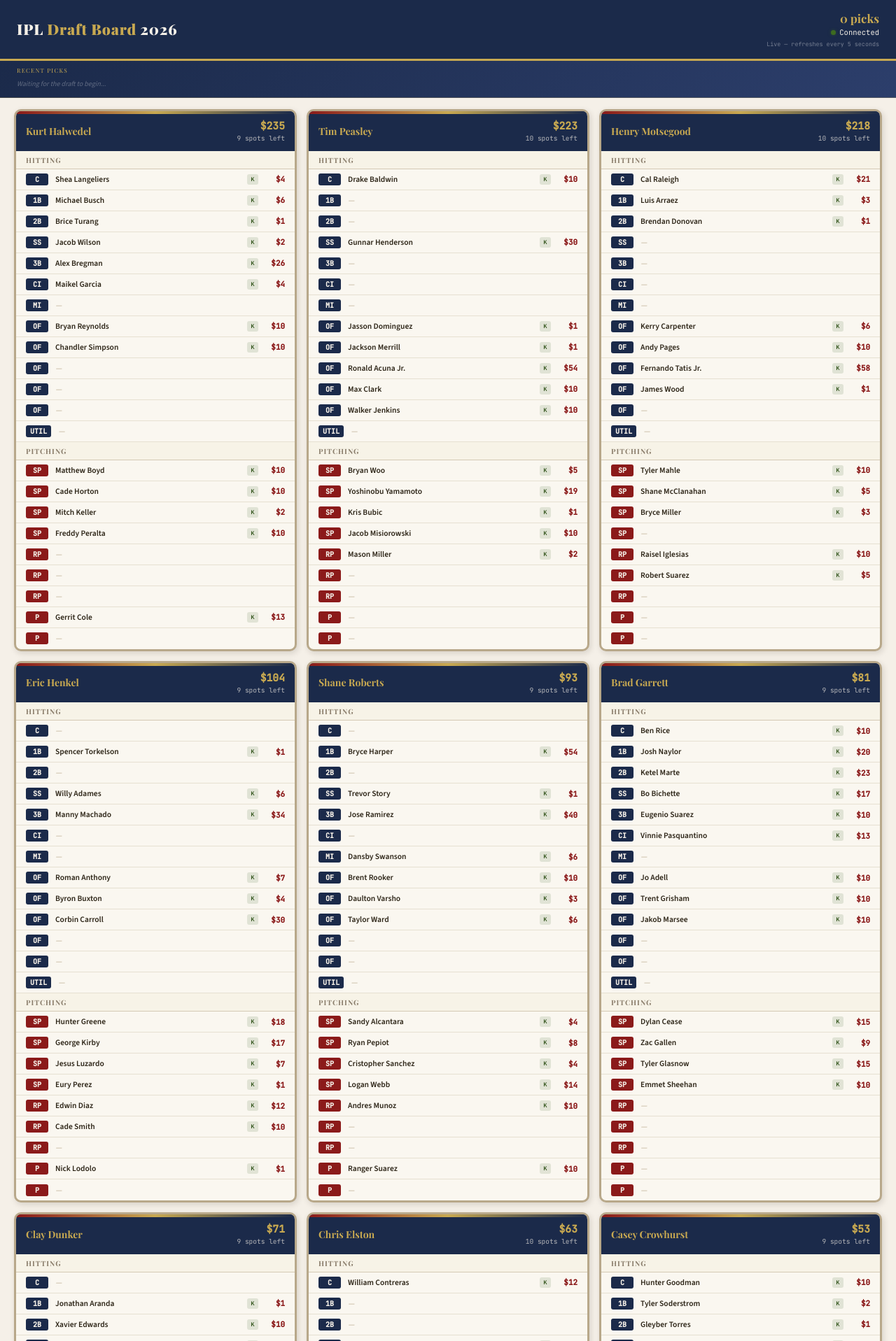
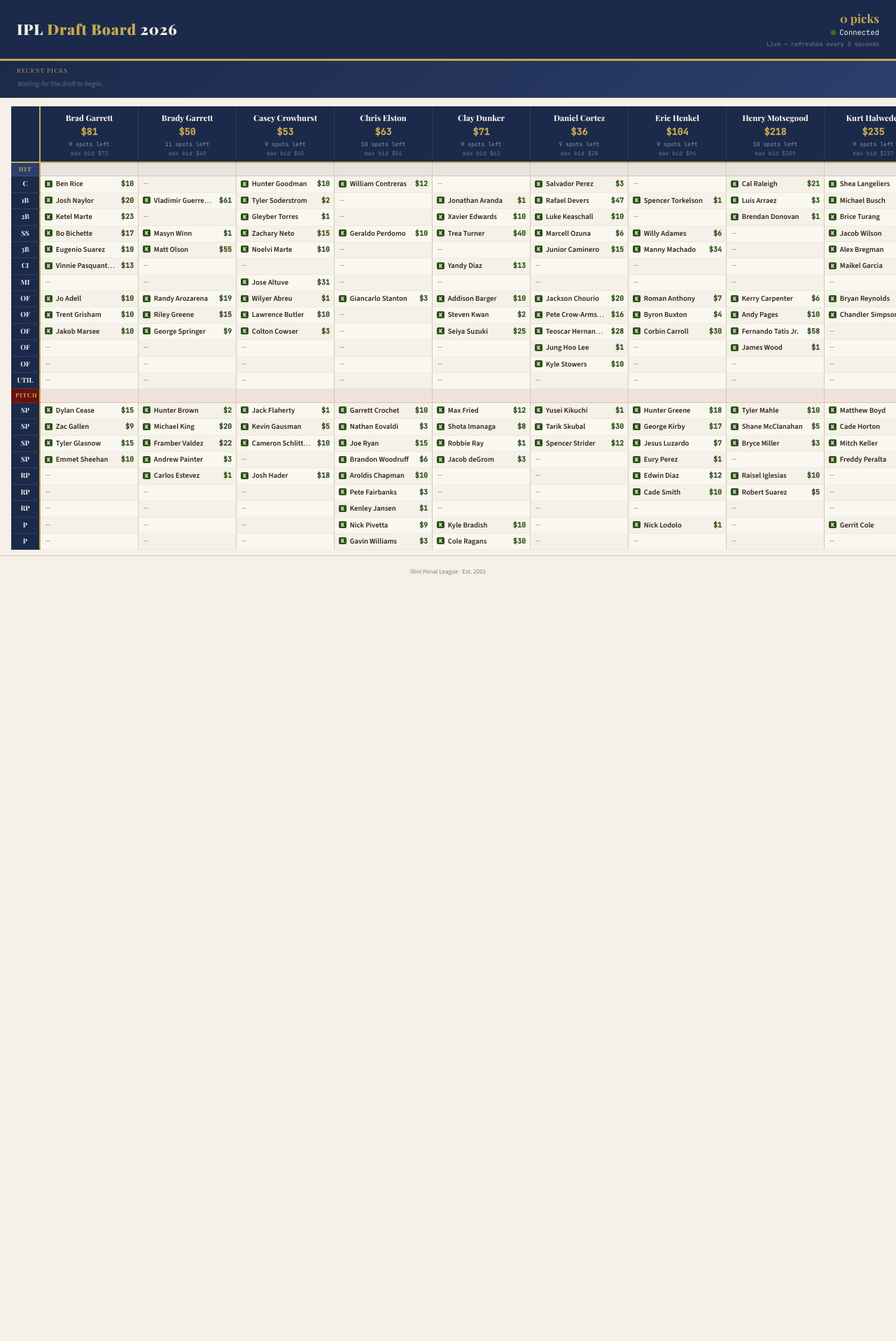
Before and after one commit to claydunker-yalc/ipl-auction-calculator, a Flask app: page /board in a window 1280 px wide. Shown: the top 1917 px of the page at 70% size. After the commit the page ends 822 px from the top, so only its background shows below. Run offline with Flask 3, Linux system fonts and the light colour scheme.

Commit message:
Update board layout to spreadsheet style
Co-Authored-By: Claude Opus 4.5 <noreply@anthropic.com>

```diff
--- a/templates/board.html
+++ b/templates/board.html
@@ -101,20 +101,9 @@
             border-left: 2px solid var(--mustard);
         }
 
-        .ticker-item .pick-num {
-            color: var(--mustard);
-            font-weight: 700;
-        }
-
-        .ticker-item .pick-price {
-            color: var(--forest-light);
-            font-weight: 600;
-        }
-
-        .ticker-item .pick-pos {
-            color: rgba(255,255,255,0.4);
-            font-size: 0.6rem;
-        }
+        .ticker-item .pick-num { color: var(--mustard); font-weight: 700; }
+        .ticker-item .pick-price { color: var(--forest-light); font-weight: 600; }
+        .ticker-item .pick-pos { color: rgba(255,255,255,0.4); font-size: 0.6rem; }
 
         .ticker-empty {
             color: rgba(255,255,255,0.3);
@@ -132,24 +121,206 @@
             100% { background: rgba(255,255,255,0.05); }
         }
 
-        /* ---- Teams Grid — mirrors dashboard team-view-grid ---- */
-        .board-grid {
-            display: grid;
-            grid-template-columns: repeat(auto-fill, minmax(360px, 1fr));
-            gap: 14px;
-            padding: 16px 20px;
-            max-width: 1800px;
-            margin: 0 auto;
+        /* ---- Spreadsheet Board ---- */
+        .spreadsheet-wrap {
+            overflow-x: auto;
+            padding: 12px 16px 0;
+            -webkit-overflow-scrolling: touch;
         }
 
-        /* ---- New-draft highlight on roster slots ---- */
-        .roster-slot.new-draft-slot {
-            animation: highlightSlot 3.5s ease-out;
+        .spreadsheet {
+            display: grid;
+            /* 1 label column + N team columns */
+            min-width: 100%;
+            border-collapse: collapse;
+            font-family: var(--font-body);
+            font-size: 0.78rem;
         }
 
-        @keyframes highlightSlot {
-            0% { background: rgba(200, 169, 81, 0.3); }
-            100% { background: transparent; }
+        /* Column header row: team names */
+        .ss-header-row {
+            display: contents;
+        }
+
+        /* Position label column */
+        .ss-pos-label {
+            position: sticky;
+            left: 0;
+            z-index: 10;
+            background: var(--navy);
+            color: var(--cream);
+            font-family: var(--font-display);
+            font-size: 0.7rem;
+            font-weight: 700;
+            text-align: center;
+            padding: 3px 6px;
+            border-right: 2px solid var(--mustard);
+            border-bottom: 1px solid rgba(255,255,255,0.1);
+            min-width: 42px;
+            white-space: nowrap;
+        }
+
+        .ss-pos-label.section-hitting {
+            background: var(--navy-light);
+            color: var(--mustard);
+            font-size: 0.6rem;
+            text-transform: uppercase;
+            letter-spacing: 0.12em;
+        }
+
+        .ss-pos-label.section-pitching {
+            background: var(--burgundy-dark);
+            color: var(--mustard);
+            font-size: 0.6rem;
+            text-transform: uppercase;
+            letter-spacing: 0.12em;
+        }
+
+        /* Team column header */
+        .ss-team-header {
+            background: var(--navy);
+            color: var(--cream);
+            text-align: center;
+            padding: 8px 4px 6px;
+            border-bottom: 2px solid var(--mustard);
+            border-right: 1px solid rgba(255,255,255,0.08);
+            min-width: 140px;
+        }
+
+        .ss-team-name {
+            font-family: var(--font-display);
+            font-size: 0.82rem;
+            font-weight: 800;
+            white-space: nowrap;
+            overflow: hidden;
+            text-overflow: ellipsis;
+        }
+
+        .ss-team-budget {
+            font-family: var(--font-mono);
+            font-size: 0.95rem;
+            font-weight: 700;
+            color: var(--mustard);
+            margin-top: 2px;
+        }
+
+        .ss-team-spots {
+            font-family: var(--font-mono);
+            font-size: 0.58rem;
+            color: rgba(255,255,255,0.5);
+            margin-top: 1px;
+        }
+
+        .ss-team-maxbid {
+            font-family: var(--font-mono);
+            font-size: 0.58rem;
+            color: rgba(255,255,255,0.35);
+        }
+
+        /* Section divider row */
+        .ss-section-cell {
+            padding: 2px 4px;
+            border-right: 1px solid var(--border-light);
+            border-bottom: 1px solid var(--border-light);
+        }
+
+        .ss-section-cell.hitting-section {
+            background: rgba(27, 42, 74, 0.06);
+        }
+
+        .ss-section-cell.pitching-section {
+            background: rgba(139, 26, 26, 0.06);
+        }
+
+        /* Regular player cells */
+        .ss-cell {
+            padding: 3px 6px;
+            border-right: 1px solid var(--border-light);
+            border-bottom: 1px solid rgba(0,0,0,0.04);
+            white-space: nowrap;
+            overflow: hidden;
+            text-overflow: ellipsis;
+            min-width: 140px;
+            background: var(--parchment);
+            transition: background 0.2s;
+        }
+
+        .ss-cell:nth-child(odd) {
+            background: var(--cream);
+        }
+
+        .ss-cell.empty-cell {
+            color: var(--text-muted);
+            font-style: italic;
+            font-size: 0.7rem;
+        }
+
+        .ss-cell .player-name {
+            font-weight: 600;
+            color: var(--text-primary);
+            font-size: 0.76rem;
+        }
+
+        .ss-cell .player-price {
+            font-family: var(--font-mono);
+            font-weight: 600;
+            font-size: 0.72rem;
+            float: right;
+            margin-left: 8px;
+        }
+
+        .ss-cell .player-price.price-keeper {
+            color: var(--forest);
+        }
+
+        .ss-cell .player-price.price-drafted {
+            color: var(--navy);
+        }
+
+        .ss-cell .source-tag {
+            font-family: var(--font-mono);
+            font-size: 0.55rem;
+            font-weight: 700;
+            padding: 0 3px;
+            border-radius: 2px;
+            margin-right: 3px;
+            vertical-align: middle;
+        }
+
+        .ss-cell .source-tag.tag-keeper {
+            background: var(--forest);
+            color: white;
+        }
+
+        .ss-cell .source-tag.tag-drafted {
+            background: var(--navy);
+            color: white;
+        }
+
+        /* Row hover */
+        .ss-row:hover .ss-cell {
+            background: rgba(200, 169, 81, 0.08);
+        }
+
+        /* New draft highlight */
+        .ss-cell.new-draft-cell {
+            animation: highlightCell 3.5s ease-out;
+        }
+
+        @keyframes highlightCell {
+            0% { background: rgba(200, 169, 81, 0.35); }
+            100% { background: var(--parchment); }
+        }
+
+        /* Corner cell (top-left) */
+        .ss-corner {
+            position: sticky;
+            left: 0;
+            z-index: 20;
+            background: var(--navy);
+            border-right: 2px solid var(--mustard);
+            border-bottom: 2px solid var(--mustard);
+            min-width: 42px;
         }
 
         /* ---- Footer ---- */
@@ -161,6 +332,13 @@
             color: var(--text-muted);
             border-top: 1px solid var(--border-light);
             margin-top: 8px;
+        }
+
+        /* ---- Responsive tweaks ---- */
+        @media (max-width: 768px) {
+            .ss-cell, .ss-team-header { min-width: 120px; }
+            .ss-cell .player-name { font-size: 0.7rem; }
+            .board-header { flex-direction: column; gap: 8px; }
         }
     </style>
 </head>
@@ -181,7 +359,9 @@
         </div>
     </div>
 
-    <div class="board-grid" id="board-grid"></div>
+    <div class="spreadsheet-wrap">
+        <div class="spreadsheet" id="spreadsheet"></div>
+    </div>
 
     <div class="board-footer">
         Illini Penal League · Est. 2001
@@ -190,22 +370,32 @@
     <script>
         let boardState = null;
         let lastPickCount = 0;
-        let lastNewPlayer = null; // track the most recently drafted player for highlight
+        let lastNewPlayer = null;
 
-        // Same roster slot order as the main dashboard
-        const ROSTER_SLOT_ORDER = [
-            { pos: 'C',    count: 1, type: 'hitting' },
-            { pos: '1B',   count: 1, type: 'hitting' },
-            { pos: '2B',   count: 1, type: 'hitting' },
-            { pos: 'SS',   count: 1, type: 'hitting' },
-            { pos: '3B',   count: 1, type: 'hitting' },
-            { pos: 'CI',   count: 1, type: 'hitting' },
-            { pos: 'MI',   count: 1, type: 'hitting' },
-            { pos: 'OF',   count: 5, type: 'hitting' },
-            { pos: 'UTIL', count: 1, type: 'hitting' },
-            { pos: 'SP',   count: 4, type: 'pitching' },
-            { pos: 'RP',   count: 3, type: 'pitching' },
-            { pos: 'P',    count: 2, type: 'pitching' },
+        // Roster slot definitions — same order as dashboard
+        const ROSTER_SLOTS = [
+            { pos: 'C',    type: 'hitting' },
+            { pos: '1B',   type: 'hitting' },
+            { pos: '2B',   type: 'hitting' },
+            { pos: 'SS',   type: 'hitting' },
+            { pos: '3B',   type: 'hitting' },
+            { pos: 'CI',   type: 'hitting' },
+            { pos: 'MI',   type: 'hitting' },
+            { pos: 'OF',   type: 'hitting' },
+            { pos: 'OF',   type: 'hitting' },
+            { pos: 'OF',   type: 'hitting' },
+            { pos: 'OF',   type: 'hitting' },
+            { pos: 'OF',   type: 'hitting' },
+            { pos: 'UTIL', type: 'hitting' },
+            { pos: 'SP',   type: 'pitching' },
+            { pos: 'SP',   type: 'pitching' },
+            { pos: 'SP',   type: 'pitching' },
+            { pos: 'SP',   type: 'pitching' },
+            { pos: 'RP',   type: 'pitching' },
+            { pos: 'RP',   type: 'pitching' },
+            { pos: 'RP',   type: 'pitching' },
+            { pos: 'P',    type: 'pitching' },
+            { pos: 'P',    type: 'pitching' },
         ];
 
         const flexMap = {
@@ -241,7 +431,6 @@
             const picks = boardState.draft_log.length;
             const hasNew = picks > lastPickCount;
 
-            // Figure out which player was just drafted (for highlight)
             if (hasNew && boardState.draft_log.length > 0) {
                 const newest = boardState.draft_log[boardState.draft_log.length - 1];
                 lastNewPlayer = newest.player;
@@ -253,7 +442,7 @@
                 `${picks} pick${picks !== 1 ? 's' : ''}`;
 
             renderTicker(hasNew);
-            renderTeams();
+            renderSpreadsheet();
 
             lastPickCount = picks;
         }
@@ -281,68 +470,104 @@
             }).join('');
         }
 
-        // ---- Teams ----
-        function renderTeams() {
-            const el = document.getElementById('board-grid');
-            // Sort: highest budget first
-            const teams = [...boardState.teams].sort((a, b) => b.budget_remaining - a.budget_remaining);
-            el.innerHTML = teams.map(t => renderTeamCard(t)).join('');
-        }
+        // ---- Spreadsheet Render ----
+        function renderSpreadsheet() {
+            const el = document.getElementById('spreadsheet');
 
-        function renderTeamCard(team) {
-            // Merge keepers and drafted into a single list
-            const keepers = (team.keepers || []).map(k => ({
-                player: k.player, position: k.position, price: k.price, source: 'keeper',
-            }));
-            const drafted = (team.drafted_players || []).map(d => ({
-                player: d.player, position: d.position, price: d.price, source: 'drafted',
-            }));
-            const allPlayers = [...keepers, ...drafted];
+            // Sort teams alphabetically by manager name for consistent columns
+            const teams = [...boardState.teams].sort((a, b) =>
+                a.manager.localeCompare(b.manager)
+            );
+            const numTeams = teams.length;
 
-            // Fill slots using same logic as dashboard
-            const filledSlots = fillRosterSlots(allPlayers);
+            // Set grid columns: label + team columns
+            el.style.gridTemplateColumns = `42px repeat(${numTeams}, minmax(140px, 1fr))`;
 
-            let hittingRows = '';
-            let pitchingRows = '';
-            for (const slot of filledSlots) {
-                const row = renderSlotRow(slot);
-                if (slot.type === 'hitting') hittingRows += row;
-                else pitchingRows += row;
+            // Build all filled rosters
+            const teamRosters = teams.map(t => {
+                const keepers = (t.keepers || []).map(k => ({
+                    player: k.player, position: k.position, price: k.price, source: 'keeper',
+                }));
+                const drafted = (t.drafted_players || []).map(d => ({
+                    player: d.player, position: d.position, price: d.price, source: 'drafted',
+                }));
+                return fillRosterSlots([...keepers, ...drafted]);
+            });
+
+            let html = '';
+
+            // ---- Header row: corner + team headers ----
+            html += `<div class="ss-corner"></div>`;
+            teams.forEach(t => {
+                const maxBid = t.budget_remaining - (t.spots_remaining - 1);
+                html += `<div class="ss-team-header">
+                    <div class="ss-team-name">${esc(t.manager)}</div>
+                    <div class="ss-team-budget">$${t.budget_remaining}</div>
+                    <div class="ss-team-spots">${t.spots_remaining} spot${t.spots_remaining !== 1 ? 's' : ''} left</div>
+                    <div class="ss-team-maxbid">max bid $${maxBid > 0 ? maxBid : 0}</div>
+                </div>`;
+            });
+
+            // ---- Section header: HITTING ----
+            html += `<div class="ss-pos-label section-hitting">Hit</div>`;
+            for (let c = 0; c < numTeams; c++) {
+                html += `<div class="ss-section-cell hitting-section"></div>`;
             }
 
-            const spotsLeft = team.spots_remaining;
-
-            return `
-                <div class="team-roster-card">
-                    <div class="team-roster-header">
-                        <div class="team-roster-name">${esc(team.manager)}</div>
-                        <div class="team-roster-budget">
-                            <div class="budget-big">$${team.budget_remaining}</div>
-                            <div class="budget-detail">${spotsLeft} spot${spotsLeft !== 1 ? 's' : ''} left</div>
-                        </div>
-                    </div>
-                    <div class="team-roster-body">
-                        <div class="roster-section-header">Hitting</div>
-                        ${hittingRows}
-                        <div class="roster-section-header">Pitching</div>
-                        ${pitchingRows}
-                    </div>
-                </div>
-            `;
-        }
-
-        // ---- Roster Slot Logic (mirrors dashboard.js fillRosterSlots) ----
-        function fillRosterSlots(players) {
-            const slots = [];
-            for (const def of ROSTER_SLOT_ORDER) {
-                for (let i = 0; i < def.count; i++) {
-                    slots.push({ pos: def.pos, type: def.type, player: null, price: null, source: null });
+            // ---- Hitting rows ----
+            const hittingEnd = 13; // indices 0-12 are hitting
+            for (let r = 0; r < hittingEnd; r++) {
+                html += `<div class="ss-pos-label">${ROSTER_SLOTS[r].pos}</div>`;
+                for (let c = 0; c < numTeams; c++) {
+                    const slot = teamRosters[c][r];
+                    html += renderCell(slot);
                 }
             }
 
+            // ---- Section header: PITCHING ----
+            html += `<div class="ss-pos-label section-pitching">Pitch</div>`;
+            for (let c = 0; c < numTeams; c++) {
+                html += `<div class="ss-section-cell pitching-section"></div>`;
+            }
+
+            // ---- Pitching rows ----
+            for (let r = hittingEnd; r < ROSTER_SLOTS.length; r++) {
+                html += `<div class="ss-pos-label">${ROSTER_SLOTS[r].pos}</div>`;
+                for (let c = 0; c < numTeams; c++) {
+                    const slot = teamRosters[c][r];
+                    html += renderCell(slot);
+                }
+            }
+
+            el.innerHTML = html;
+        }
+
+        function renderCell(slot) {
+            if (!slot.player) {
+                return `<div class="ss-cell empty-cell">—</div>`;
+            }
+
+            const isNew = lastNewPlayer === slot.player;
+            const priceClass = slot.source === 'keeper' ? 'price-keeper' : 'price-drafted';
+            const tagClass = slot.source === 'keeper' ? 'tag-keeper' : 'tag-drafted';
+            const tagLabel = slot.source === 'keeper' ? 'K' : 'D';
+
+            return `<div class="ss-cell ${isNew ? 'new-draft-cell' : ''}">
+                <span class="player-price ${priceClass}">$${slot.price}</span>
+                <span class="source-tag ${tagClass}">${tagLabel}</span>
+                <span class="player-name">${esc(slot.player)}</span>
+            </div>`;
+        }
+
+        // ---- Roster Slot Logic (mirrors dashboard) ----
+        function fillRosterSlots(players) {
+            const slots = ROSTER_SLOTS.map(def => ({
+                pos: def.pos, type: def.type, player: null, price: null, source: null,
+            }));
+
             const unassigned = [...players];
 
-            // Pass 1: exact position match
+            // Pass 1: exact match
             for (const slot of slots) {
                 if (slot.player) continue;
                 const idx = unassigned.findIndex(p => p.position === slot.pos);
@@ -352,7 +577,7 @@
                 }
             }
 
-            // Pass 2: flex mapping
+            // Pass 2: flex
             for (const slot of slots) {
                 if (slot.player) continue;
                 const eligible = flexMap[slot.pos] || [];
@@ -364,7 +589,7 @@
                 }
             }
 
-            // Pass 3: overflow — put remaining in any empty slot of matching type
+            // Pass 3: overflow
             for (const p of unassigned) {
                 const pType = ['SP', 'RP', 'P'].includes(p.position) ? 'pitching' : 'hitting';
                 const empty = slots.find(s => !s.player && s.type === pType);
@@ -374,31 +599,6 @@
             }
 
             return slots;
-        }
-
-        function renderSlotRow(slot) {
-            const posClass = slot.type === 'hitting' ? 'pos-hitting' : 'pos-pitching';
-
-            if (!slot.player) {
-                return `
-                    <div class="roster-slot">
-                        <span class="roster-slot-pos ${posClass}">${slot.pos}</span>
-                        <span class="roster-slot-player empty-slot">—</span>
-                        <span class="roster-slot-price"></span>
-                    </div>`;
-            }
-
-            const sourceClass = slot.source === 'keeper' ? 'source-keeper' : 'source-drafted';
-            const sourceLabel = slot.source === 'keeper' ? 'K' : 'D';
-            const isNew = lastNewPlayer === slot.player;
-
-            return `
-                <div class="roster-slot ${isNew ? 'new-draft-slot' : ''}">
-                    <span class="roster-slot-pos ${posClass}">${slot.pos}</span>
-                    <span class="roster-slot-player">${esc(slot.player)}</span>
-                    <span class="roster-slot-source ${sourceClass}">${sourceLabel}</span>
-                    <span class="roster-slot-price">$${slot.price}</span>
-                </div>`;
         }
 
         // ---- Utility ----
```
